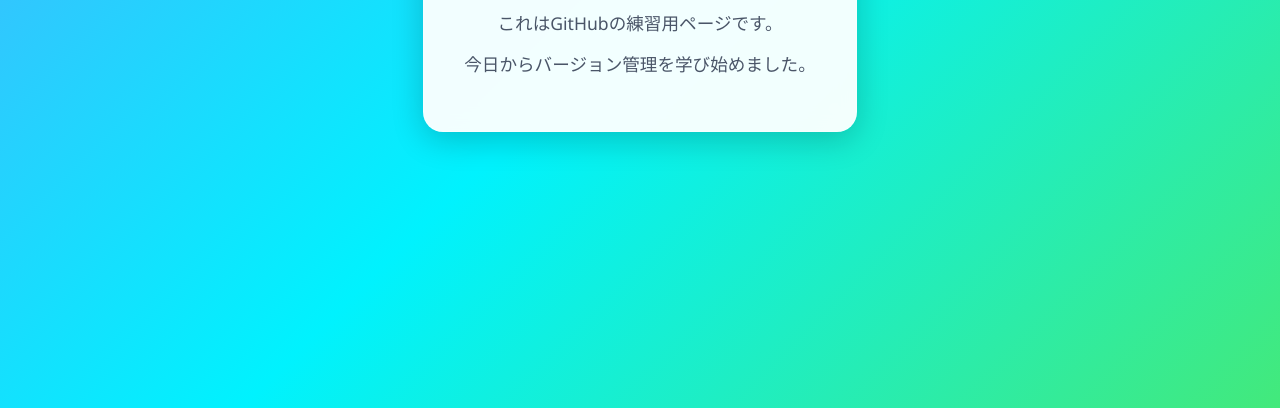
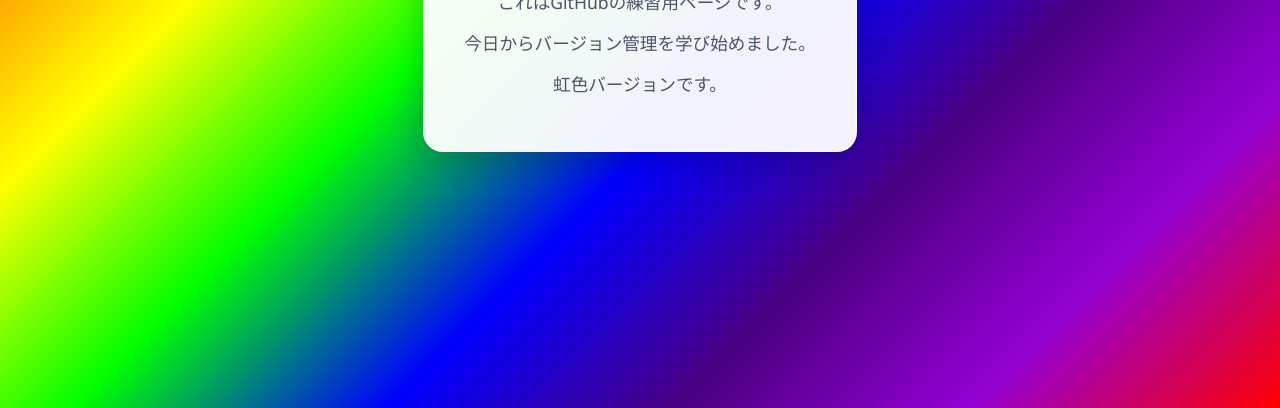
Before and after one commit to moff-ozawa/practice-website, a plain HTML site: page index.html in a window 1280 px wide. Shown: the part 392-800 px from the top of the page. Drawn offline with Linux system fonts and the light colour scheme.

Commit message:
虹色実験

```diff
--- a/index.html
+++ b/index.html
@@ -10,6 +10,7 @@
         <h1>こんにちは！</h1>
         <p>これはGitHubの練習用ページです。</p>
         <p>今日からバージョン管理を学び始めました。</p>
+        <p>虹色バージョンです。</p>
     </div>
 </body>
 </html>
--- a/style.css
+++ b/style.css
@@ -1,5 +1,5 @@
 body {
-    background: linear-gradient(135deg, #4facfe 0%, #00f2fe 50%, #43e97b 100%);
+    background: linear-gradient(135deg, #ff0000 0%, #ff7f00 14%, #ffff00 28%, #00ff00 42%, #0000ff 57%, #4b0082 71%, #9400d3 85%, #ff0000 100%);
     background-attachment: fixed;
     font-family: 'Segoe UI', Tahoma, Geneva, Verdana, sans-serif;
     display: flex;
```
